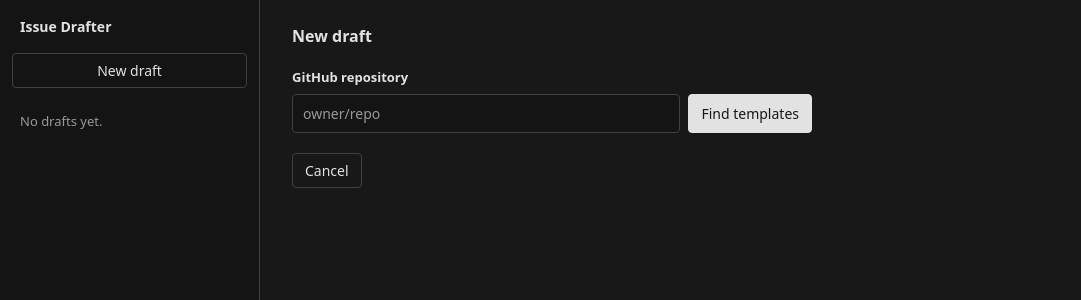
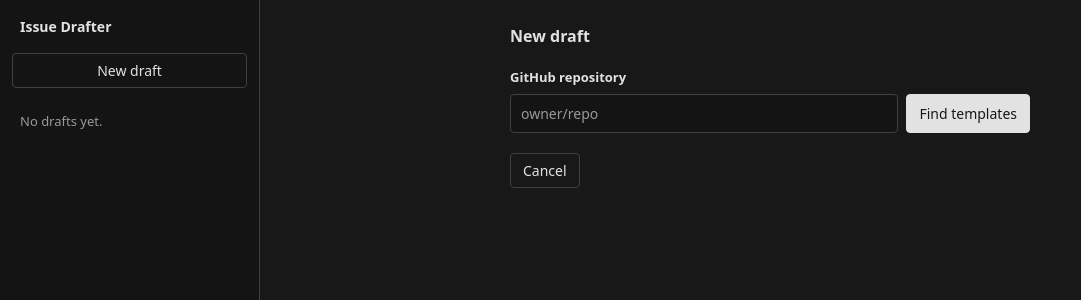
Before and after one commit to tamiroh/issue-drafter, a Svelte app: page / in a window 1280 px wide. Shown: the top 300 px of the page, without its empty margins (0-1081 px from the left). Built offline with nearby package versions, Linux system fonts and the light colour scheme.

Commit message:
Center main content

```diff
--- a/src/App.svelte
+++ b/src/App.svelte
@@ -393,6 +393,7 @@
 
   main > :global(*) {
     max-width: 820px;
+    margin-inline: auto;
   }
 
   :global(.primary) {
--- a/src/NewDraft.svelte
+++ b/src/NewDraft.svelte
@@ -132,14 +132,14 @@
 </section>
 
 <style>
+  .creation {
+    max-width: 520px;
+  }
+
   .creation h1 {
     font-size: 16px;
     font-weight: 600;
     margin: 0 0 20px;
-  }
-
-  .creation > :global(*) {
-    max-width: 520px;
   }
 
   .repository-input {
```
